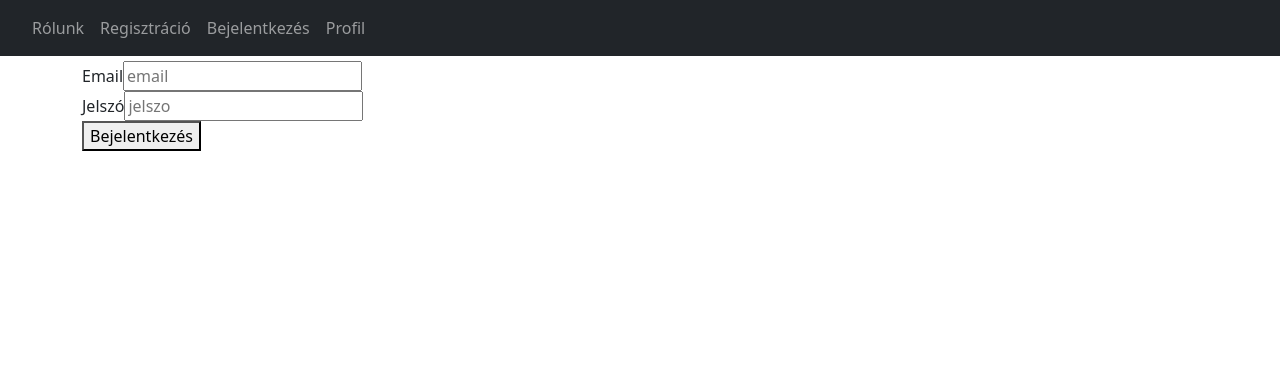
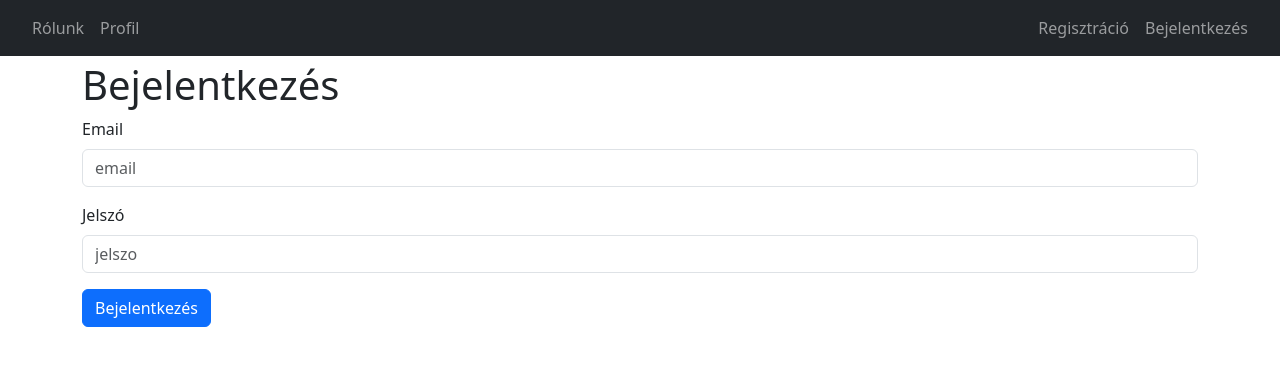
Before and after one commit to KovacsBalazs-Lefti/EandBPodcastStudio-frontend, a React (Vite) app: page /login in a window 1280 px wide. Shown: the top 366 px of the page. Built offline with nearby package versions, Linux system fonts and the light colour scheme.

Commit message:
Bejelentkezési oldal formázása

```diff
--- a/src/components/Navbar.jsx
+++ b/src/components/Navbar.jsx
@@ -15,14 +15,19 @@ function Navbar() {
                                 <Link className="nav-link" to="/">Rólunk</Link>
                             </li>
                             <li className="nav-item">
+                                <Link className="nav-link" to="/user-profile">Profil</Link>
+                            </li>
+
+                        </ul>
+                        <ul className="navbar-nav">
+
+                            <li className="nav-item">
                                 <Link className="nav-link" to="/register">Regisztráció</Link>
                             </li>
                             <li className="nav-item">
                                 <Link className="nav-link" to="/login">Bejelentkezés</Link>
                             </li>
-                            <li className="nav-item">
-                                <Link className="nav-link" to="/user-profile">Profil</Link>
-                            </li>
+
 
                         </ul>
                     </div>
--- a/src/pages/LoginPage.jsx
+++ b/src/pages/LoginPage.jsx
@@ -44,15 +44,16 @@ function LoginPage() {
 
 
     return (  <form style={{marginTop: "5px", marginBottom: "5px"}} onSubmit={handleformSubmit}>
-        <div>
-            <label htmlFor="loginemail">Email</label>
-            <input type="email" id="loginemail" placeholder="email" ref={emailRef} />
+        <h1>Bejelentkezés</h1>
+        <div className="mb-3">
+            <label className="form-label" htmlFor="loginemail">Email</label>
+            <input className="form-control" type="email" id="loginemail" placeholder="email" ref={emailRef} />
         </div>
-        <div>
-            <label htmlFor="loginjelszo">Jelszó</label>
-            <input type="password" id="loginjelszo" placeholder="jelszo" ref={jelszoRef}/>
+        <div className="mb-3">
+            <label className="form-label" htmlFor="loginjelszo">Jelszó</label>
+            <input className="form-control" type="password" id="loginjelszo" placeholder="jelszo" ref={jelszoRef}/>
         </div>
-        <button type="submit">Bejelentkezés</button>
+        <button className="btn btn-primary" type="submit">Bejelentkezés</button>
     </form>);
 }
 
```
